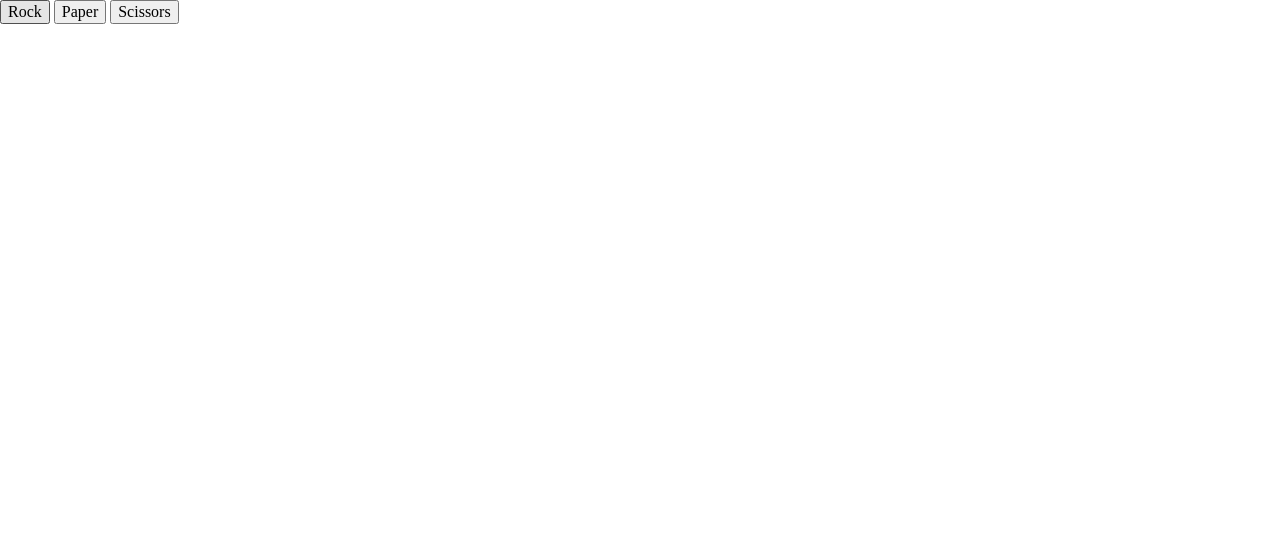
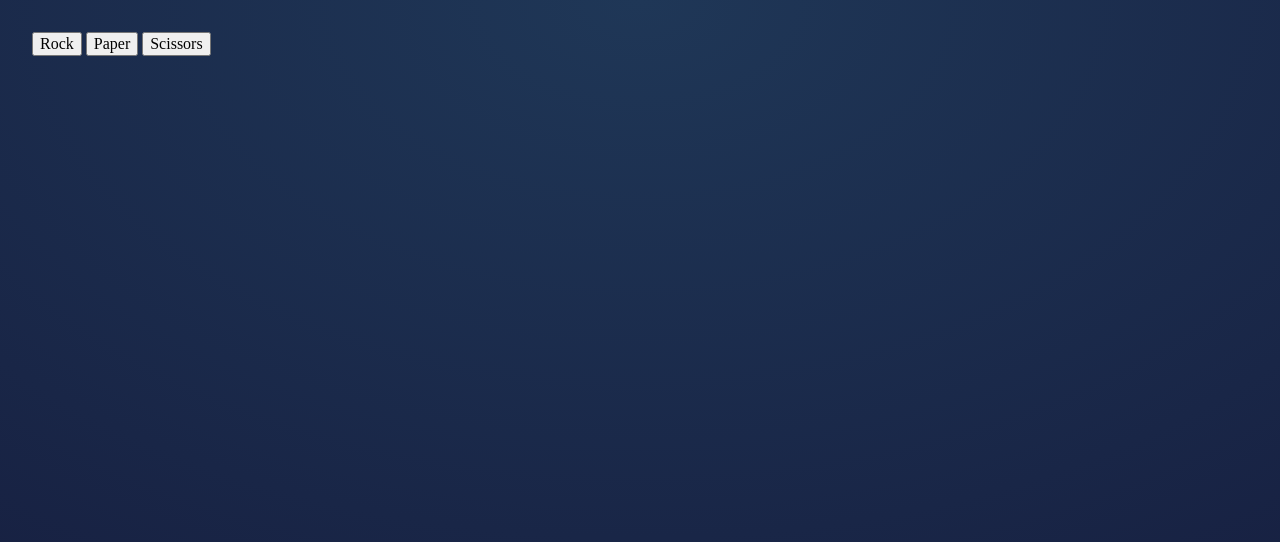
Before and after one commit to justinvanre/the-oding-projects, a website: page rock-paper-scissors/index.html in a window 1280 px wide. Drawn offline with nearby package versions, Linux system fonts and the light colour scheme; files that its build step writes are made by us from their sources.

Commit message:
Styling body

```diff
--- a/rock-paper-scissors/index.html
+++ b/rock-paper-scissors/index.html
@@ -8,6 +8,10 @@
     <link rel="stylesheet" href="./style.css">
 </head>
 <body>
+
+    <header class="header">
+
+    </header>
 
     <button value="rock">Rock</button>
     <button value="paper">Paper</button>
--- a/rock-paper-scissors/sass/_app.scss
+++ b/rock-paper-scissors/sass/_app.scss
@@ -1 +1,2 @@
 @import './normalize';
+@import './core';
--- a/rock-paper-scissors/sass/_core.scss
+++ b/rock-paper-scissors/sass/_core.scss
@@ -0,0 +1,16 @@
+:root {
+    box-sizing: border-box;
+}
+
+*, *::before, *::after {
+    box-sizing: inherit;
+}
+
+body {
+    padding: 32px 32px 56px;
+    background: radial-gradient(134.34% 134.34% at 50% 0%, #1F3757 0%, #131537 100%);
+    background-size: cover;
+    background-repeat: no-repeat;
+
+    min-height: 100vh;
+}
```
